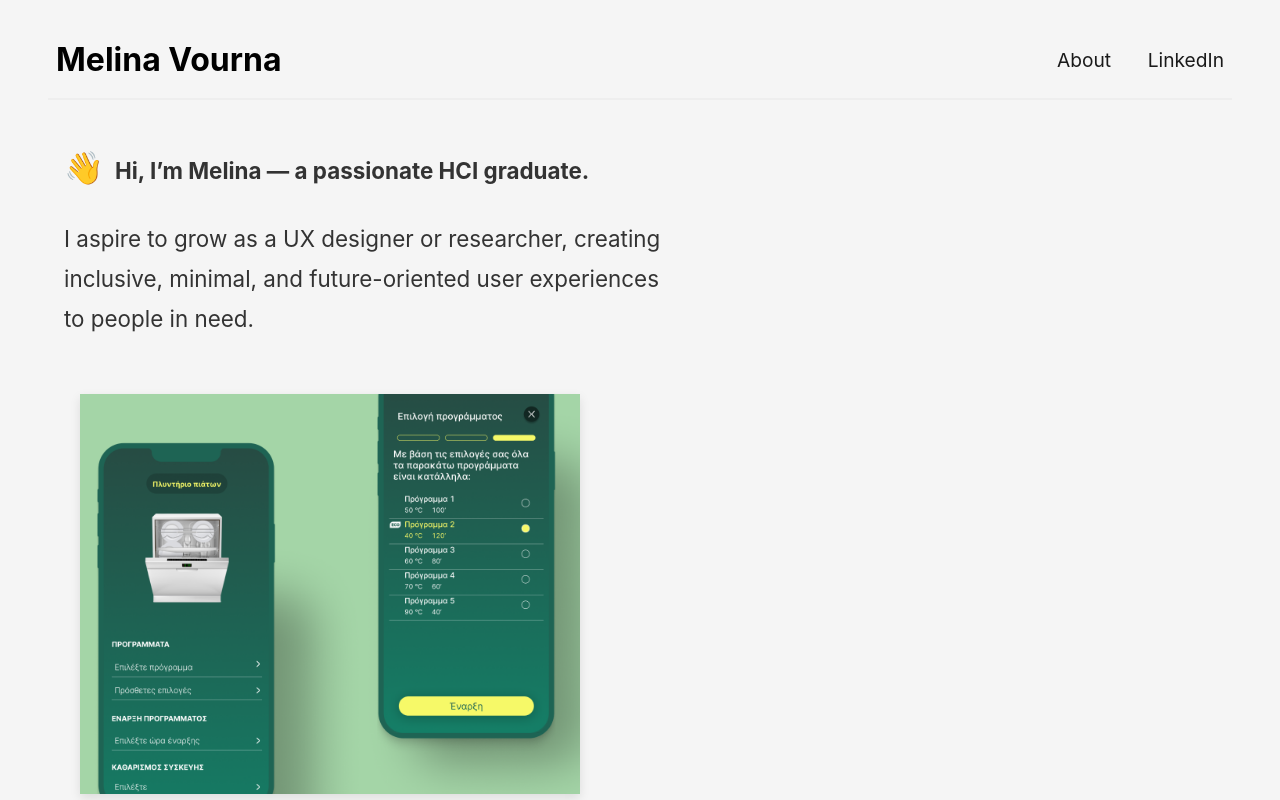
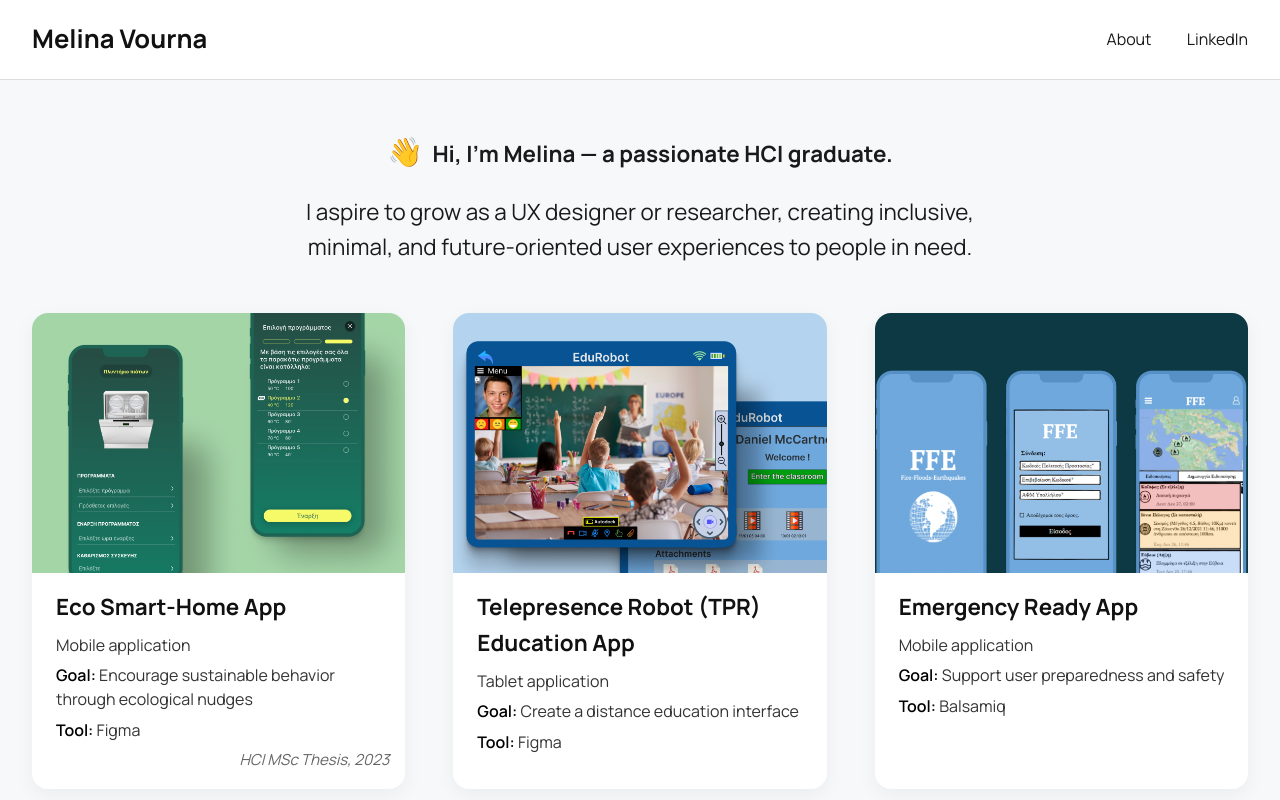
Before and after one commit to vournam/portfolio, a plain HTML site: page index.html in a window 1280 px wide. Shown: the top 800 px of the page. Drawn offline with Linux system fonts and the light colour scheme.

Commit message:
Update style.css

```diff
--- a/style.css
+++ b/style.css
@@ -1,136 +1,234 @@
-body {
-  font-family: 'Inter', sans-serif;
-  margin: 0;
-  padding: 0 3rem;
-  background-color: #f5f5f5;
+/* ======= Base Reset & Variables ======= */
+:root {
+  --font-main: 'Manrope', 'Inter', sans-serif;
+  --color-bg: #f7f8fa;
+  --color-text: #1a1a1a;
+  --color-dark: #111;
+  --color-accent: #0066ff;
+  --color-muted: #6b6b6b;
+  --color-shadow: rgba(0, 0, 0, 0.05);
+  --color-overlay: rgba(0, 0, 0, 0.65);
+  --radius: 16px;
+  --transition: 0.3s ease;
 }
 
-/* Navbar */
+* {
+  margin: 0;
+  padding: 0;
+  box-sizing: border-box;
+}
+
+body {
+  font-family: var(--font-main);
+  background-color: var(--color-bg);
+  color: var(--color-text);
+  line-height: 1.6;
+  font-size: 1rem;
+}
+
+/* ======= Navbar ======= */
 .nav-bar {
-  width: 100%;
-  border-bottom: 2px solid #eee;
-  padding: 2.5rem 0.5rem 1.2rem 0.5rem;
-  box-sizing: border-box;
-  top: 0;
-  z-index: 1000;
   display: flex;
   justify-content: space-between;
   align-items: center;
+  padding: 1.2rem 2rem;
+  background: #fff;
+  position: sticky;
+  top: 0;
+  z-index: 1000;
+  border-bottom: 1px solid #ddd;
+  backdrop-filter: blur(5px);
 }
 
 .nav-left a {
-  font-size: 2rem;
-  font-weight: 600;
-  color: black;
+  font-size: 1.6rem;
+  font-weight: 700;
   text-decoration: none;
+  color: var(--color-dark);
 }
 
 .nav-right a {
-  font-size: 1.2rem;
-  font-weight: 400;
-  color: #1a1a1a;
+  margin-left: 2rem;
+  font-weight: 500;
   text-decoration: none;
-  margin-left: 2rem;
+  color: var(--color-text);
+  transition: color var(--transition);
 }
 
 .nav-right a:hover {
-  text-decoration: underline;
+  color: var(--color-accent);
 }
 
-/* Intro Text */
+/* ======= Intro Section ======= */
 .intro {
-  text-align: left;
-  padding: 1rem;
-  width: 100%;
-}
-
-.intro h1 {
-  font-size: 2rem;
-  font-weight: bold;
+  max-width: 800px;
+  margin: 3rem auto;
+  padding: 0 1.5rem;
+  text-align: center;
 }
 
 .intro p {
   font-size: 1.4rem;
-  line-height: 1.8;
-  color: #333;
-  max-width: 600px;
+  margin-bottom: 1.2rem;
 }
 
-.intro .emoji {
-  font-size: 2rem;
+.emoji {
+  font-size: 1.8rem;
   margin-right: 0.3rem;
 }
 
-/* Projects Container */
-.container {
-  display: flex;
-  flex-wrap: wrap;
-  gap: 1rem;
-  justify-content: center;
+/* ======= Projects Grid ======= */
+.projects-container {
+  display: grid;
+  grid-template-columns: repeat(auto-fit, minmax(360px, 1fr));
+  gap: 3rem;
+  max-width: 1300px;
+  margin: 2rem auto 5rem;
+  padding: 0 2rem;
 }
 
-/* Individual Project */
+/* ======= Project Card ======= */
 .project {
-  max-width: 500px;
-  text-align: center;
-  margin: 1rem 2rem;
+  background: #fff;
+  border-radius: var(--radius);
+  box-shadow: 0 6px 20px var(--color-shadow);
+  overflow: hidden;
+  display: flex;
+  flex-direction: column;
+  transition: transform var(--transition), box-shadow var(--transition);
+}
+
+.project:hover {
+  transform: translateY(-8px);
+  box-shadow: 0 10px 30px rgba(0, 0, 0, 0.1);
 }
 
 .image-wrapper {
   position: relative;
   overflow: hidden;
-  box-shadow: 0 4px 10px rgba(0, 0, 0, 0.1);
+  height: 260px;
 }
 
 .image-wrapper img {
   width: 100%;
-  height: 400px; /* or whatever consistent height you prefer */
+  height: 100%;
   object-fit: cover;
-  display: block;
-  transition: transform 0.4s ease;
+  transition: transform var(--transition);
+}
+
+.image-wrapper:hover img {
+  transform: scale(1.05);
 }
 
 .overlay {
   position: absolute;
   inset: 0;
-  background: rgba(0, 0, 0, 0.6);
+  background: var(--color-overlay);
   display: flex;
-  gap: 1rem;
+  flex-direction: column;
   justify-content: center;
   align-items: center;
   opacity: 0;
-  transition: opacity 0.3s ease;
-  flex-direction: column;
-}
-
-.project h2, p{
-  text-align: left;
+  gap: 0.7rem;
+  transition: opacity var(--transition);
 }
 
 .image-wrapper:hover .overlay {
   opacity: 1;
 }
 
-.image-wrapper:hover img {
-  transform: scale(1.05);
-}
-
+/* ======= Call-to-action Buttons ======= */
 .btn {
-  background: #ffffff;
-  color: #333;
-  width: 5.5rem;
-  padding: 0.5rem 1rem;
-  border-radius: 20px;
+  background-color: #d8d8d8;
+  color: #141414;
+  padding: 0.75rem 1.25rem;
+  min-width: 120px;
+  text-align: center;
+  font-size: 1rem;
+  font-weight: 500;
+  border: none;
+  border-radius: 999px;
+  display: inline-block;
   text-decoration: none;
-  font-weight: bold;
-  transition: background 0.3s;
+  transition: all 0.3s ease;
+  white-space: nowrap;
+  overflow: hidden;
+  text-overflow: ellipsis;
+  box-shadow: 0 3px 8px rgba(0, 0, 0, 0.1);
 }
 
 .btn:hover {
-  background: #ddd;
+  background-color: #ffffff;              /* slight lighten on hover */
+  transform: scale(1.04);
+  box-shadow: 0 6px 16px rgba(0, 0, 0, 0.15);
 }
 
-/* About Section */
+.btn:focus {
+  outline: none;
+  box-shadow: 0 0 0 3px rgba(255, 255, 255, 0.2);
+}
+
+/* ======= Project Text ======= */
+.project-content {
+  padding: 0 1rem 0.5rem 1rem;
+  text-align: left;
+}
+
+.project h2 {
+  padding: 1rem 1.5rem 0.5rem 0.5rem;
+  font-size: 1.4rem;
+  color: var(--color-dark);
+}
+
+.project-details {
+  text-align: left;
+  margin-top: 1rem;
+}
+
+.project-subtitle {
+  font-size: 0.95rem;
+  color: #666;
+  padding-left: 0.5rem;
+  margin-bottom: 0.5rem;
+  text-align: right;
+}
+
+.project-info {
+  list-style: none;
+  padding-left: 0.5rem;
+  margin: 0;
+}
+
+.project-info li {
+  font-size: 1rem;
+  color: #333;
+  margin-bottom: 0.4rem;
+  line-height: 1.5;
+}
+
+.project-info li strong {
+  color: #000;
+  font-weight: 600;
+}
+
+/* ======= Footer ======= */
+.footer {
+  text-align: center;
+  padding: 3rem 1rem 2rem;
+  font-size: 0.9rem;
+  color: var(--color-muted);
+  background-color: #f0f0f0;
+  margin-top: 4rem;
+}
+
+/* ======= Accessibility & Interaction ======= */
+a:focus,
+.btn:focus {
+  outline: 2px dashed var(--color-accent);
+  outline-offset: 4px;
+}
+
+/* ======= About Section ======= */
 .about-section {
   display: flex;
   justify-content: space-between;
@@ -148,7 +246,7 @@ body {
 
 .about-text h1 {
   font-size: 2rem;
-  font-weight: bold;
+  font-weight: 600;
   margin-bottom: 1.5rem;
   line-height: 1.4;
 }
@@ -166,7 +264,7 @@ body {
   text-decoration: underline;
 }
 
-/* Profile Image */
+/* ======= Profile Image ======= */
 .about-image {
   flex: 1 1 30%;
   display: flex;
@@ -182,13 +280,3 @@ body {
   border-radius: 50%;
   object-fit: cover;
 }
-
-/* Footer */
-.footer {
-  text-align: center;
-  display: flex;
-  justify-content: center;
-  font-size: 0.9rem;
-  padding: 5rem 0 1rem 0;
-  color: #666;
-}
```
